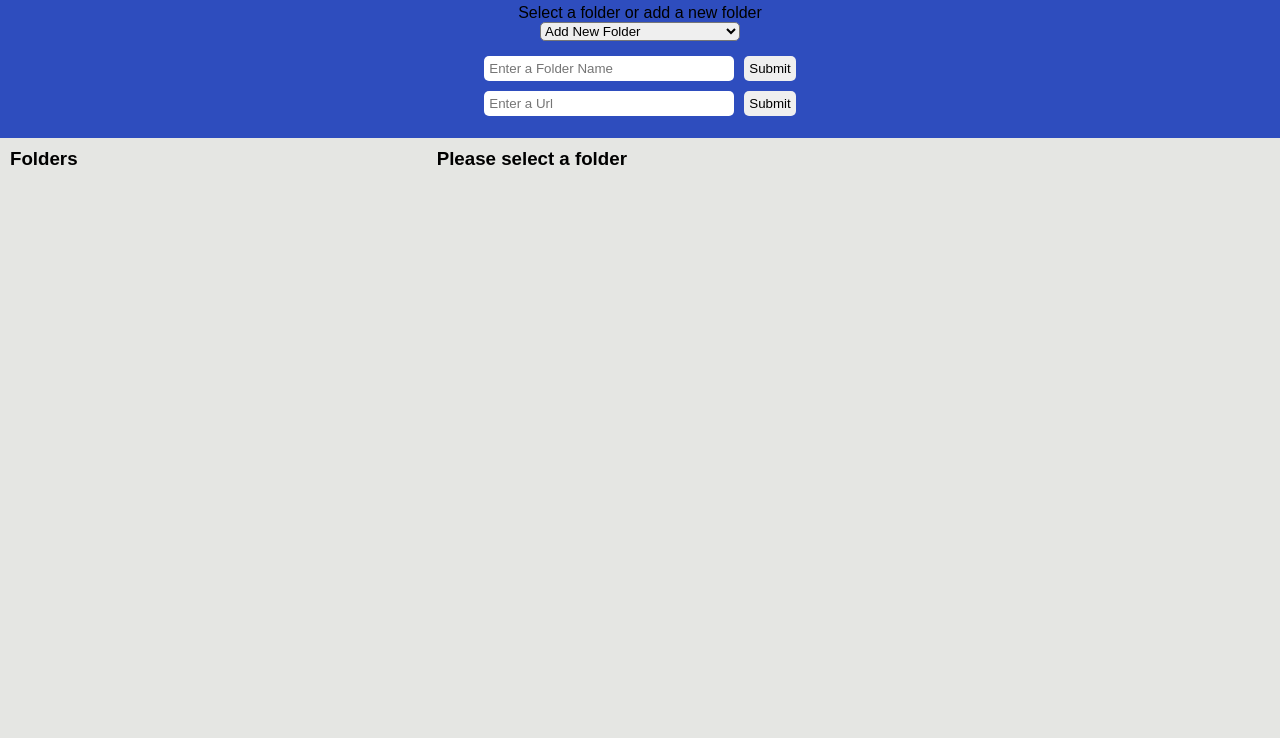
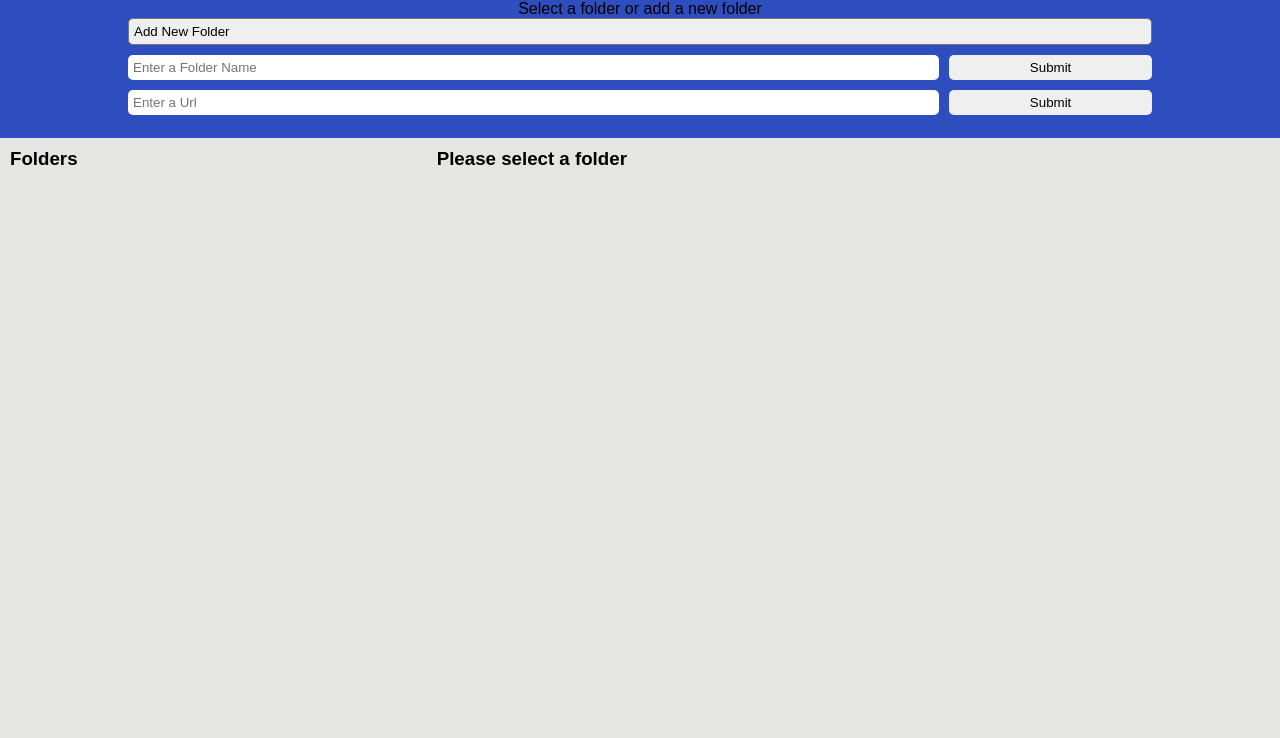
Before and after one commit to coleworsley/jet-fuel, a website: page public/index.html in a window 1280 px wide. Shown: the part 62-800 px from the top of the page. Drawn offline with nearby package versions, Linux system fonts and the light colour scheme; no server answers.

Commit message:
adjust input styling

```diff
--- a/public/styles.css
+++ b/public/styles.css
@@ -34,9 +34,8 @@ header {
   height: 30px;
 }
 
-.inputs,
-.folder-select {
-  width: 100%;
+.inputs {
+  width: 80%;
   display: flex;
   justify-content: space-around;
   align-items: center;
@@ -44,11 +43,29 @@ header {
 }
 
 .folder-select {
+  flex-direction: column;
+  align-items: center;
   margin-bottom: 10px;
 }
 
+.folder-select,
+.new-folder-form,
+.url-form {
+  width: 100%;
+  display: flex;
+  justify-content: center;
+}
+
+
+select{
+    -webkit-appearance: none;
+    -moz-appearance: none;
+    appearance: none;
+    padding: 5px;
+}
+
 .folder-dropdown {
-  width: 200px;
+  width: 100%;
   border-radius: 5px;
 }
 
@@ -59,23 +76,25 @@ header {
 #folder-dropdown {
   border: none;
   padding: 5px;
-  margin: 5px;
   border-radius: 5px;
+  margin-bottom: 10px;
 }
 
 #new-folder-input,
 #url-input {
-  width: 50%;
+  width: 80%;
   min-width: 220px;
+  margin-right: 10px;
+}
+
+#url-submit,
+#new-folder-submit {
+  width: 20%;
 }
 
 .new-folder-form,
 .url-form {
-  max-width: 500px;
-  width: 50%;
-  min-width: 320px;
-  display: flex;
-  justify-content: center;
+
 }
 
 main {
```
